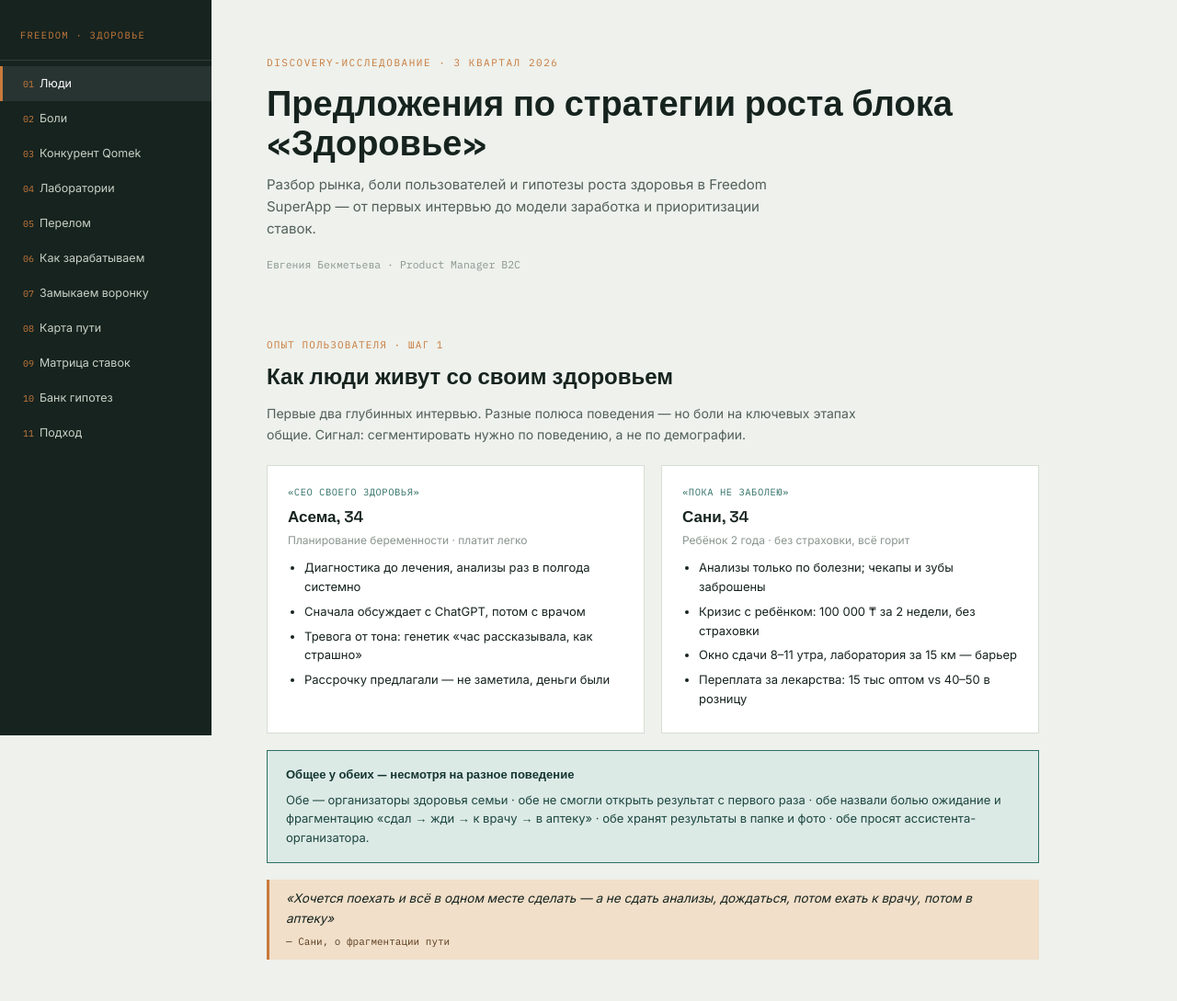
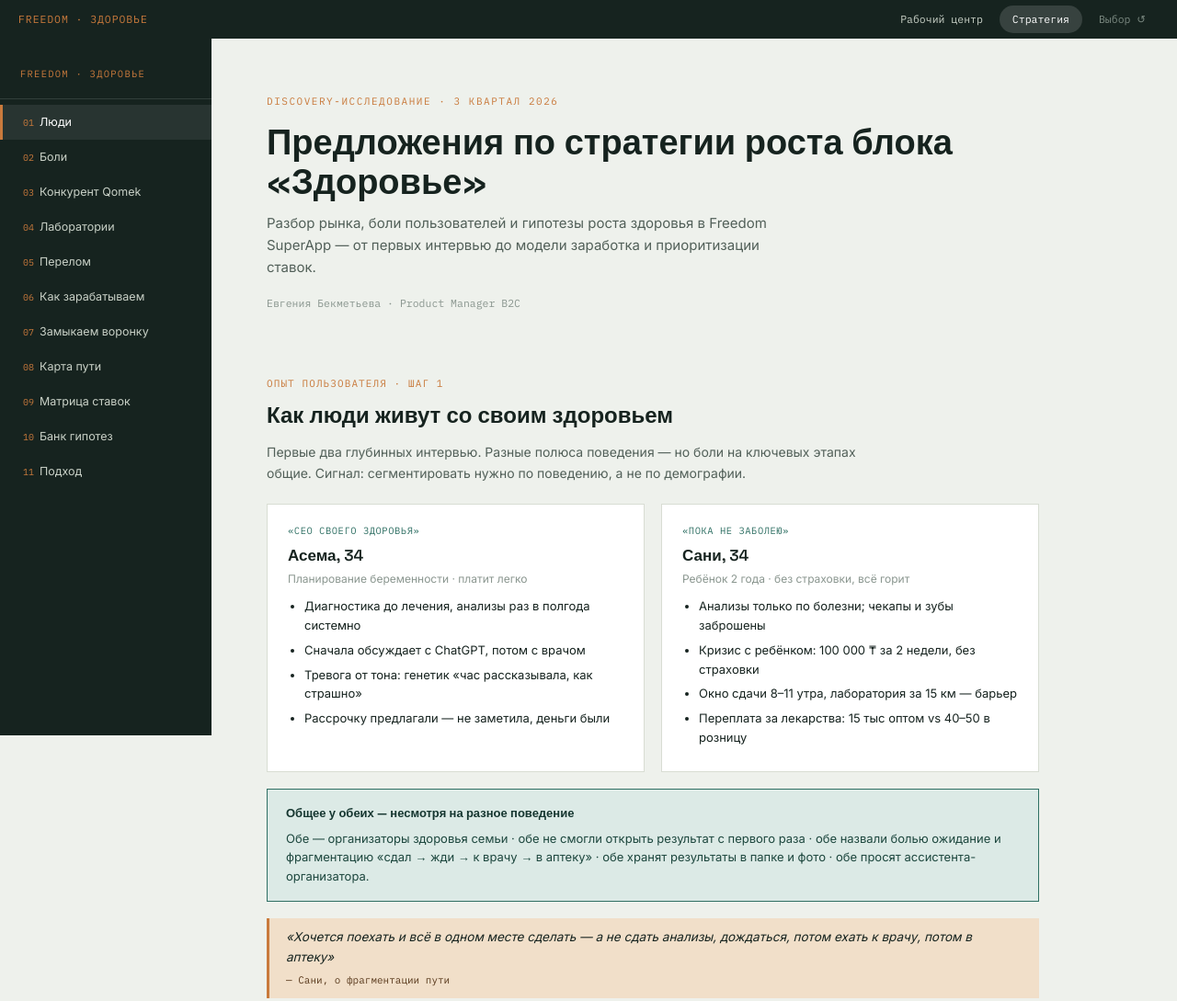
Before and after one commit to ebekmetevaarbuzkz-sys/cjm-analysys, a plain HTML site: page freedom-health-strategy.html in a window 1280 px wide. Shown: the top 1089 px of the page at 92% size. Drawn offline with Linux system fonts and the light colour scheme.

Commit message:
Add top page-switch tabs to freedom-health-strategy.html

```diff
--- a/freedom-health-strategy.html
+++ b/freedom-health-strategy.html
@@ -14,13 +14,26 @@
     --line:#D8DDD3; --line-strong:#B9C2B5; --radius:2px;
   }
   *{box-sizing:border-box;}
-  body{margin:0;background:var(--bg);color:var(--ink);font-family:'Inter',sans-serif;font-size:14.5px;line-height:1.6;-webkit-font-smoothing:antialiased;}
+  body{margin:0;background:var(--bg);color:var(--ink);font-family:'Inter',sans-serif;font-size:14.5px;line-height:1.6;-webkit-font-smoothing:antialiased;padding-top:42px;}
   .mono{font-family:'IBM Plex Mono',monospace;}
   h1,h2,h3{font-family:'Space Grotesk',sans-serif;font-weight:600;margin:0;}
 
+  /* ---------- Top page switcher ---------- */
+  .page-switch{
+    position:fixed;top:0;left:0;right:0;height:42px;z-index:1000;
+    background:var(--ink);display:flex;align-items:center;justify-content:space-between;
+    padding:0 20px;font-family:'IBM Plex Mono',monospace;font-size:11.5px;
+  }
+  .page-switch .ps-label{color:var(--amber);letter-spacing:.08em;text-transform:uppercase;}
+  .page-switch .ps-tabs{display:flex;gap:4px;}
+  .page-switch .ps-tab{color:#C9D1C7;text-decoration:none;padding:6px 14px;border-radius:20px;}
+  .page-switch .ps-tab:hover{color:#fff;}
+  .page-switch .ps-tab.active{background:rgba(255,255,255,0.14);color:#fff;}
+  .page-switch .ps-tab.ps-back{color:#7C8A82;}
+
   .layout{display:flex;}
   .toc{
-    width:230px;flex-shrink:0;position:sticky;top:0;height:100vh;overflow-y:auto;
+    width:230px;flex-shrink:0;position:sticky;top:42px;height:calc(100vh - 42px);overflow-y:auto;
     background:var(--ink);color:#EEF1EC;padding:30px 0 20px;
   }
   .toc .kicker{padding:0 22px 18px;font-family:'IBM Plex Mono',monospace;font-size:10.5px;letter-spacing:.12em;color:var(--amber);text-transform:uppercase;border-bottom:1px solid rgba(255,255,255,0.12);margin-bottom:6px;}
@@ -141,6 +154,14 @@
 </style>
 </head>
 <body>
+<div class="page-switch">
+  <span class="ps-label">Freedom · Здоровье</span>
+  <div class="ps-tabs">
+    <a href="freedom-health-dashboard.html" class="ps-tab">Рабочий центр</a>
+    <a href="freedom-health-strategy.html" class="ps-tab active">Стратегия</a>
+    <a href="freedom-health.html" class="ps-tab ps-back">Выбор ↺</a>
+  </div>
+</div>
 <div class="layout">
   <nav class="toc" id="toc">
     <div class="kicker">Freedom · Здоровье</div>
```
